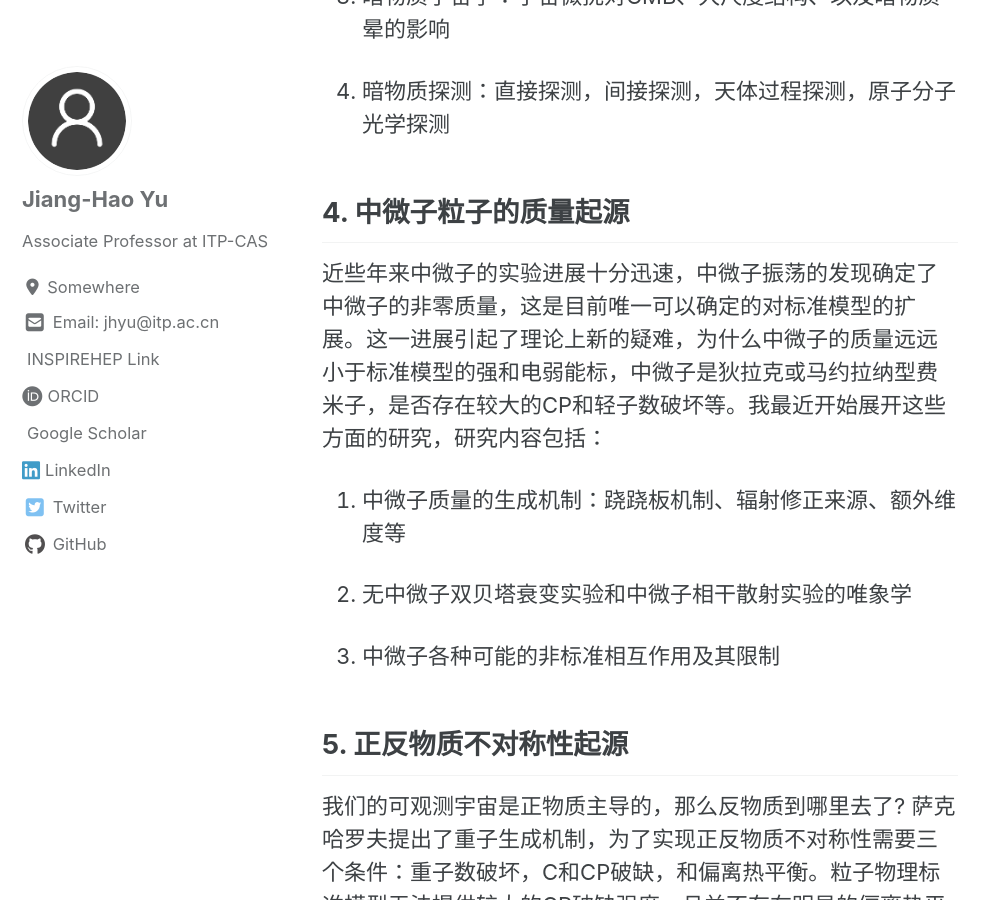
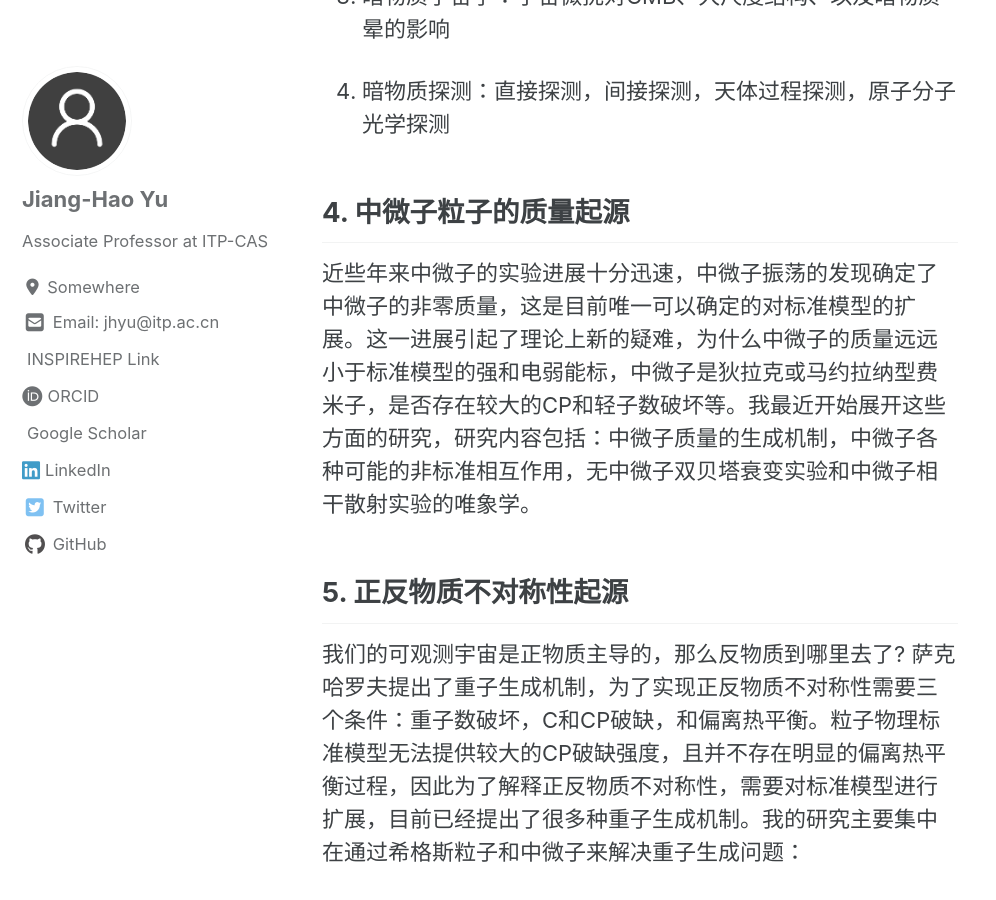
Before and after one commit to jhyu-itp/jhyu-itp.github.io, a Jekyll site: the page built from _pages/research.md, in a window 1280 px wide and 900 px high, scrolled down 3075 px. Shown: the whole window, without its empty margins (0-996 px from the left). Built offline with Jekyll 4.4.1, drawn with Linux system fonts in a browser that asks for light colours; cached includes are drawn as plain includes; nearby versions of some CDN libraries; a style sheet for code colours, icons or effects is not loaded.

Commit message:
Update research.md

```diff
--- a/_pages/research.md
+++ b/_pages/research.md
@@ -87,13 +87,7 @@ feature_row:
 
 ## 4. 中微子粒子的质量起源
 
-近些年来中微子的实验进展十分迅速，中微子振荡的发现确定了中微子的非零质量，这是目前唯一可以确定的对标准模型的扩展。这一进展引起了理论上新的疑难，为什么中微子的质量远远小于标准模型的强和电弱能标，中微子是狄拉克或马约拉纳型费米子，是否存在较大的CP和轻子数破坏等。我最近开始展开这些方面的研究，研究内容包括：
-
-1. 中微子质量的生成机制：跷跷板机制、辐射修正来源、额外维度等
-
-2. 无中微子双贝塔衰变实验和中微子相干散射实验的唯象学
-
-3. 中微子各种可能的非标准相互作用及其限制
+近些年来中微子的实验进展十分迅速，中微子振荡的发现确定了中微子的非零质量，这是目前唯一可以确定的对标准模型的扩展。这一进展引起了理论上新的疑难，为什么中微子的质量远远小于标准模型的强和电弱能标，中微子是狄拉克或马约拉纳型费米子，是否存在较大的CP和轻子数破坏等。我最近开始展开这些方面的研究，研究内容包括：中微子质量的生成机制，中微子各种可能的非标准相互作用，无中微子双贝塔衰变实验和中微子相干散射实验的唯象学。
 
 ## 5. 正反物质不对称性起源
 
```
